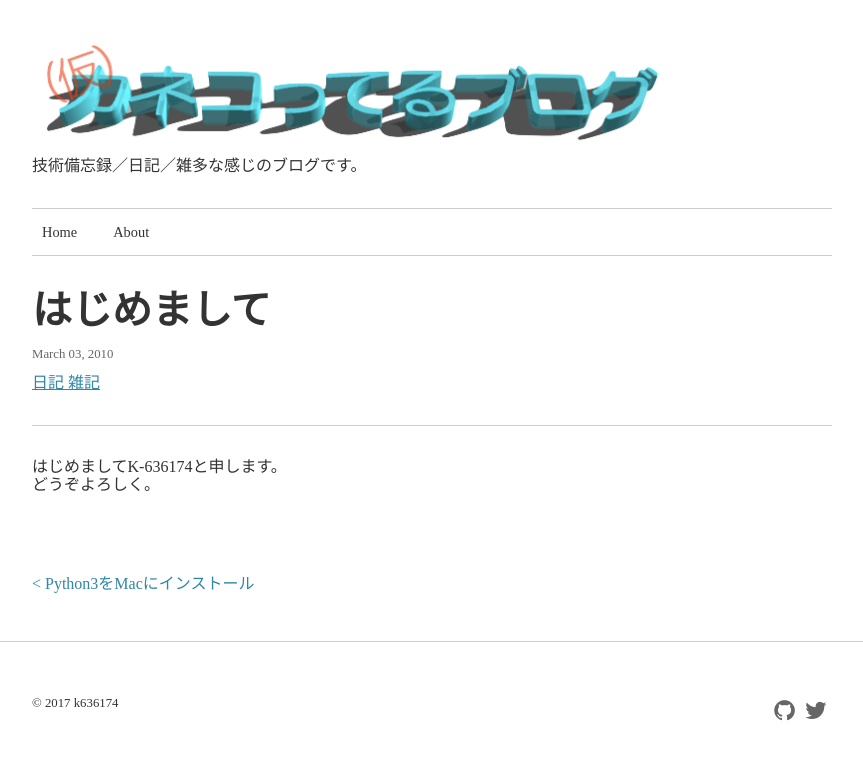
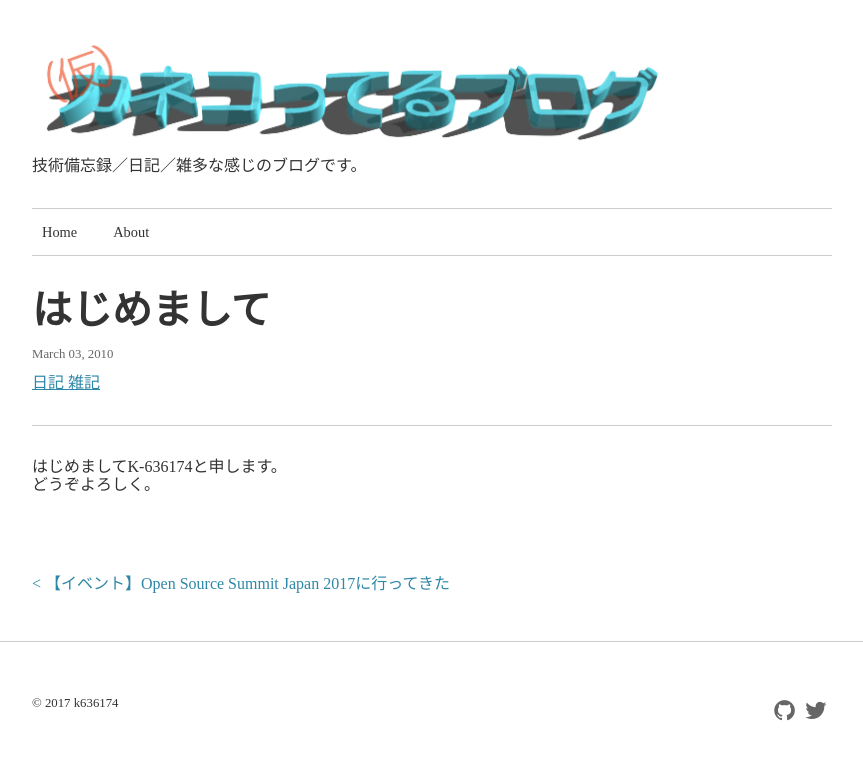
Before and after one commit to k636174/k636174.github.io, a Jekyll site: the page built from _posts/2010-03-03-HelloWorld.md, in a window 1280 px wide. Shown: the top 760 px of the page, without its empty margins (208-1071 px from the left). Built offline with Jekyll 4.4.1, drawn with Linux system fonts in a browser that asks for light colours; nearby versions of some CDN libraries; some of the changed lines change nothing that is shown.

Commit message:
theme changed. post add.

```diff
--- a/_config.yml
+++ b/_config.yml
@@ -4,6 +4,8 @@
 baseurl: ""
 logo_path: "/assets/images/top_dir/logo.png"
 url: "https://blog.k636174.net/"
+
+include: ['_pages']
 
 author:
   name: k636174
--- /dev/null
+++ b/_posts/2017-06-02-oss_summit2017.md
@@ -0,0 +1,16 @@
+---
+layout: post
+title: "【イベント】Open Source Summit Japan 2017に行ってきた"
+published: true
+date: 2017-06-02 09:34
+comments: true
+tags:
+- イベント
+- Linux
+permalink: /oss_summit2017
+---
+![oss_summit2017](/assets/images/Photo-2018-04-09-08-57-04_AE18C82F-8BF8-43AC-9C3E-DCE45C19A3A7.jpg)
+
+振休とか有給とか全然消化出来無いので、とりあえずこの際！という事で行ってきた。
+出社扱いで、参加費も経費で落としても。。。  と心優しい会社の皆様からの提案もあったが業務としてではなく個人的に興味ある分野のセッション聞きたかったので実費で参加。
+昔はStudentだったのが今はお金払って参加していると思うの感慨深し。。。
```
Also changed, not shown: _pages/profile/index.md (renamed from profile/index.md), 2 other files.
